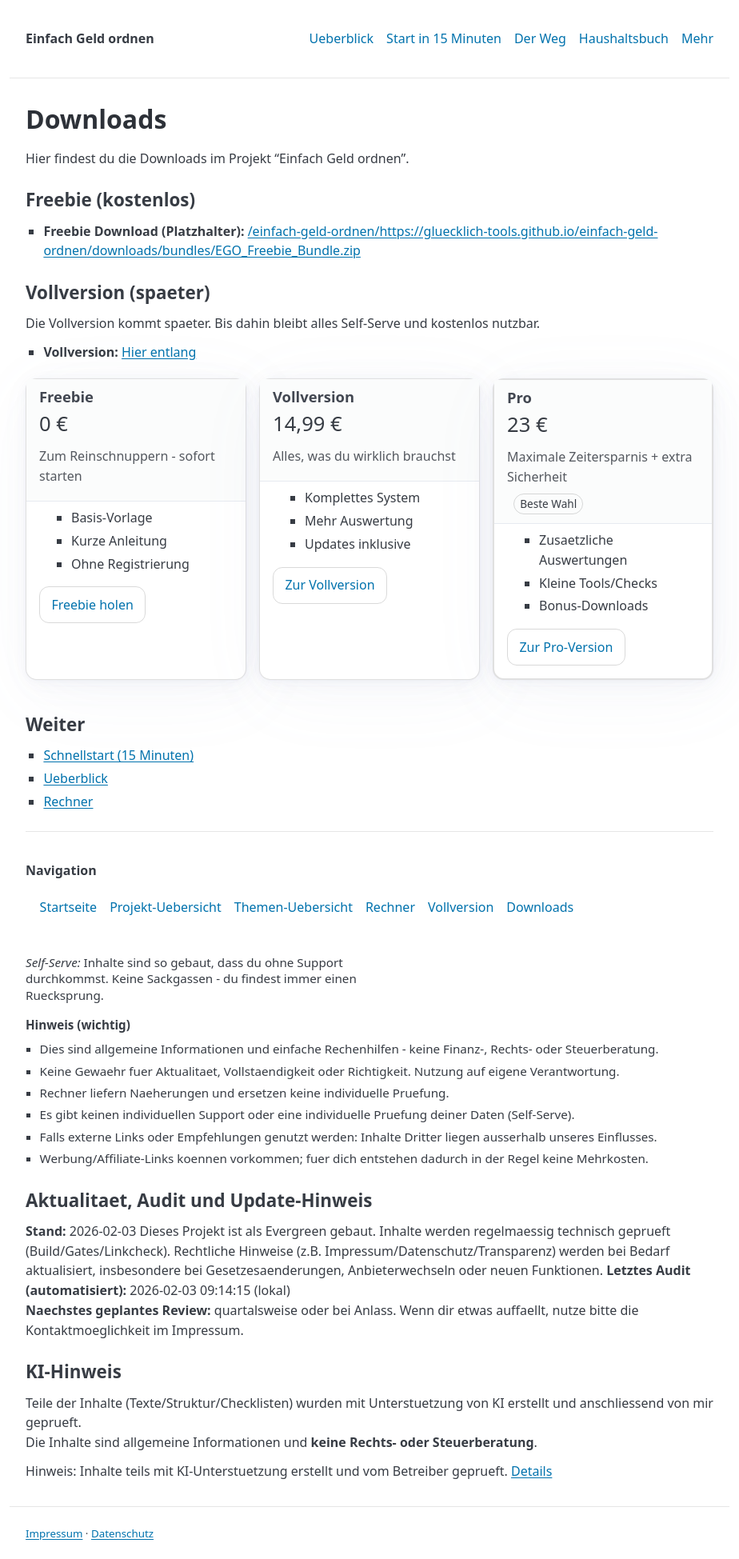
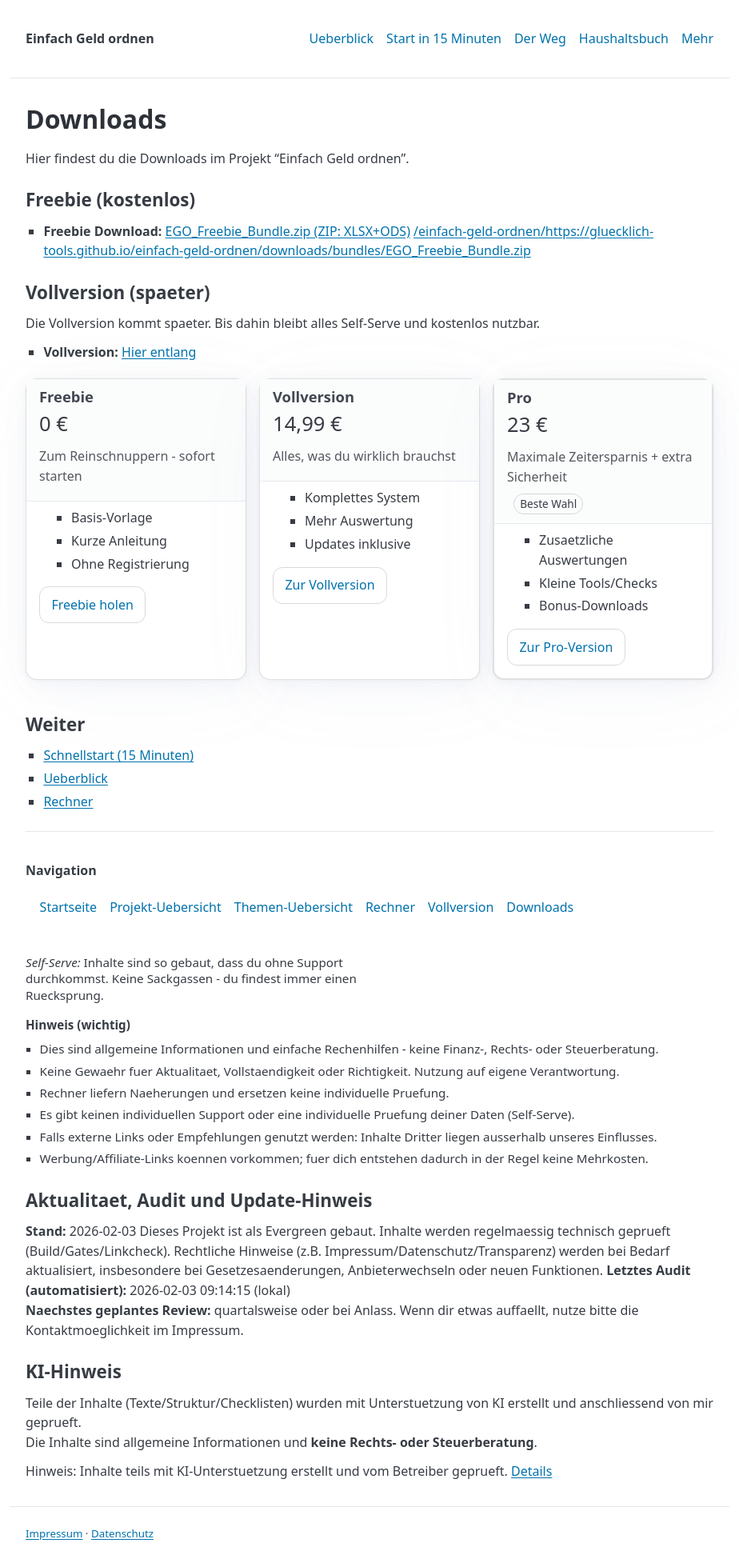
Before and after one commit to gluecklich-tools/einfach-geld-ordnen, a Jekyll site: the page built from seiten/downloads.md, in a window 1280 px wide. Shown: the whole page at 80% size, without its empty margins (178-1102 px from the left). Built offline with Jekyll 4.4.1, drawn with Linux system fonts in a browser that asks for light colours.

Commit message:
Klaus-Run: automated gates + push 2026-02-20 21:36

```diff
--- a/seiten/downloads.md
+++ b/seiten/downloads.md
@@ -18,8 +18,7 @@
 
 <a id="freebie"></a>
 ## Freebie (kostenlos)
-
-- **Freebie Download (Platzhalter):**
+- **Freebie Download:** [EGO_Freebie_Bundle.zip (ZIP: XLSX+ODS)]({{ site.baseurl }}/downloads/bundles/EGO_Freebie_Bundle.zip)
   [{{ site.baseurl }}/https://gluecklich-tools.github.io{{ site.baseurl }}/downloads/bundles/EGO_Freebie_Bundle.zip]({{ site.baseurl }}/assets/downloads/{{ site.baseurl }}/https://gluecklich-tools.github.io{{ site.baseurl }}/downloads/bundles/EGO_Freebie_Bundle.zip)
 
 ## Vollversion (spaeter)
```
